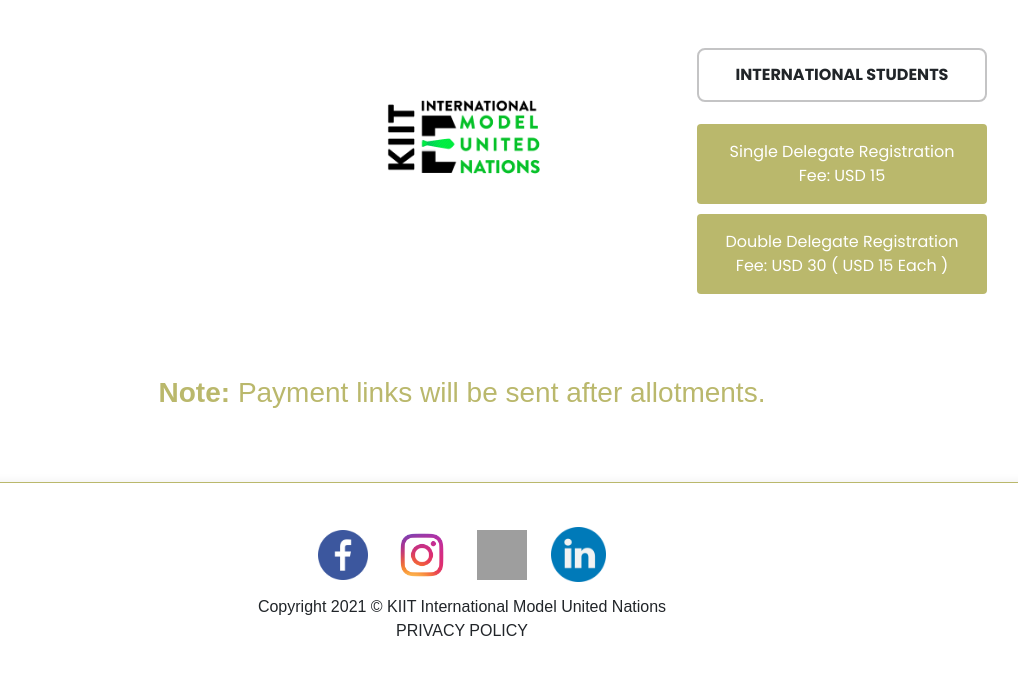
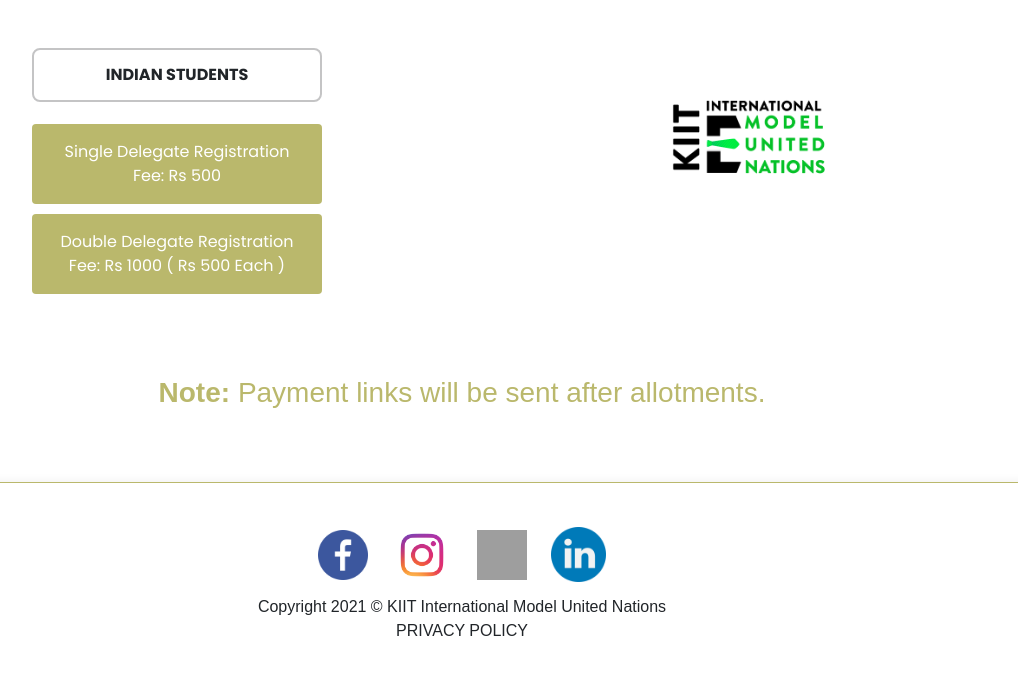
Before and after one commit to wishsagarks/KIITMUN21, a PHP site: page /registration.php in a window 1280 px wide. Shown: the part 720-1395 px from the top of the page, without its empty margins (178-1196 px from the left). Run offline with PHP 8.4, Linux system fonts and the light colour scheme; a stand-in replaces the project's code that opens the database connection; grey boxes are pictures that could not be loaded.

Commit message:
nation active

```diff
--- a/registration.php
+++ b/registration.php
@@ -198,20 +198,20 @@
             <div class="container">
                 <div class="row clearfix">
                     <div class="col-md-4 mx-auto text-center">
-                        <!-- <div class="arrow_box">INDIAN STUDENTS</div>
+                        <div class="arrow_box">INDIAN STUDENTS</div>
                         <div class="btn-book"><a onclick="nationalSingle()" class="btn healnow">Single Delegate Registration <br> Fee: Rs 500 </a></div>
-                        <div class="btn-book"><a onclick="nationalDouble()" class="btn healnow">Double Delegate Registration <br> Fee: Rs 1000 ( Rs 500 each ) </a></div> -->
+                        <div class="btn-book"><a onclick="nationalDouble()" class="btn healnow">Double Delegate Registration <br> Fee: Rs 1000 ( Rs 500 each ) </a></div>
                     </div>
 
                     <div class="col-md-4 mt-4 mx-auto text-center">
                         <img style=" width: 191px;margin-bottom: 46px;" src="/assets/img/logo/e-mun-logo-black.png">
                     </div>
 
-                    <div class="col-md-4 mx-auto text-center">
+                    <!-- <div class="col-md-4 mx-auto text-center">
                         <div class="arrow_box">INTERNATIONAL STUDENTS</div>
                         <div class="btn-book"><a onclick="foreignSingle()" class="btn healnow">Single Delegate Registration<br> Fee: USD 15 </a></div>
                         <div class="btn-book"><a onclick="foreignDouble()" class="btn healnow">Double Delegate Registration<br> Fee: USD 30 ( USD 15 each ) </a></div>
-                    </div>
+                    </div> -->
 
                 </div>
 
```
